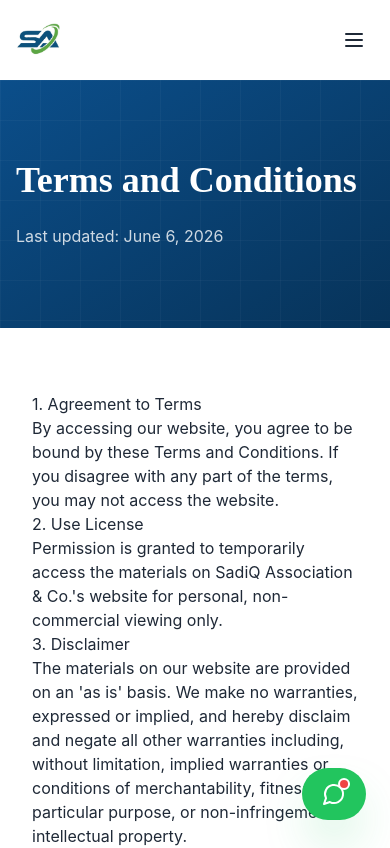
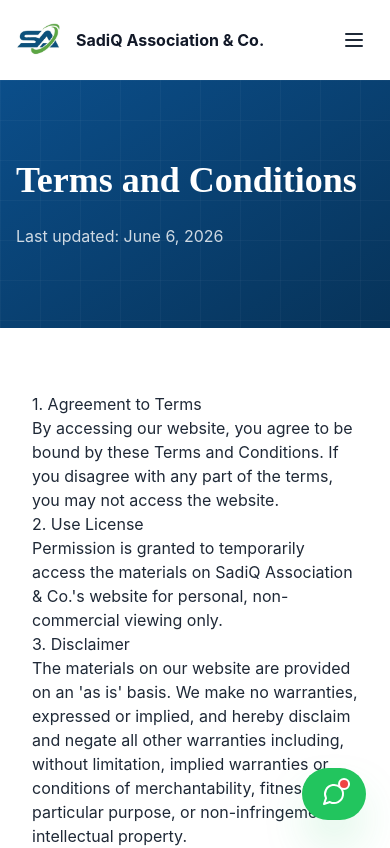
Before and after one commit to ishahshadab/sadiq-association, a Next.js app: page /legal/terms in a window 390 px wide. Shown: the top 848 px of the page. Built offline with nearby package versions, Linux system fonts and the light colour scheme.

Commit message:
Update Header.tsx

```diff
--- a/src/components/layout/Header.tsx
+++ b/src/components/layout/Header.tsx
@@ -65,15 +65,15 @@ export default function Header() {
       className="w-full h-full object-contain"
     />
   </div>
-  {/* Company Name */}
-  <div className="hidden sm:block">
-    <div className="font-bold text-xl text-gray-900 leading-tight">
-      {companyConfig.name}
-    </div>
-    <div className="text-xs text-gray-500 font-medium">
-      Financial & Tax Consultants
-    </div>
+{/* Company Name */}
+<div className="block">
+  <div className="font-bold text-base sm:text-xl text-gray-900 leading-tight">
+    {companyConfig.name}
   </div>
+  <div className="text-xs text-gray-500 font-medium hidden sm:block">
+    Financial & Tax Consultants
+  </div>
+</div>
 </Link>
 
 {/* Desktop Navigation - Simple Links */}
```
